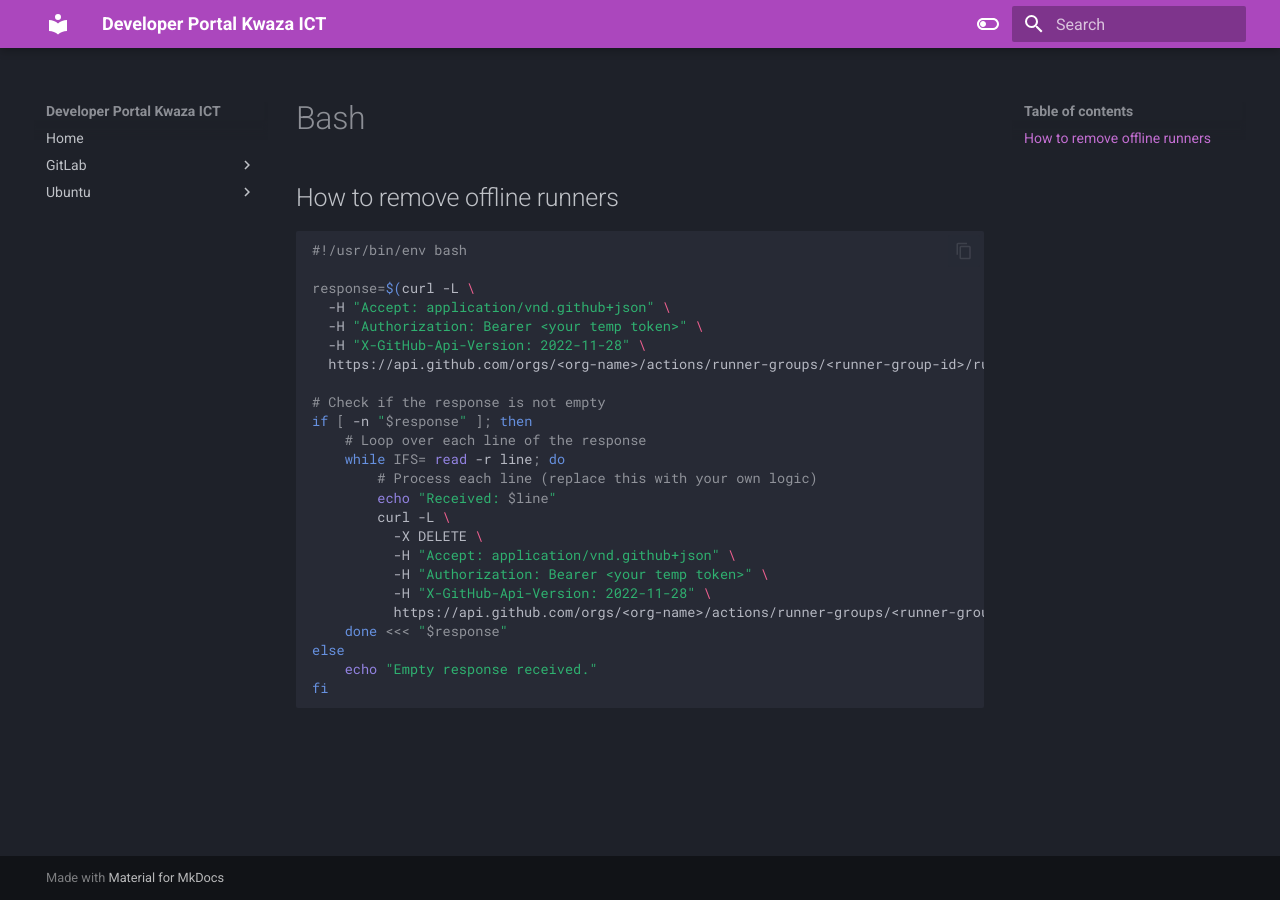
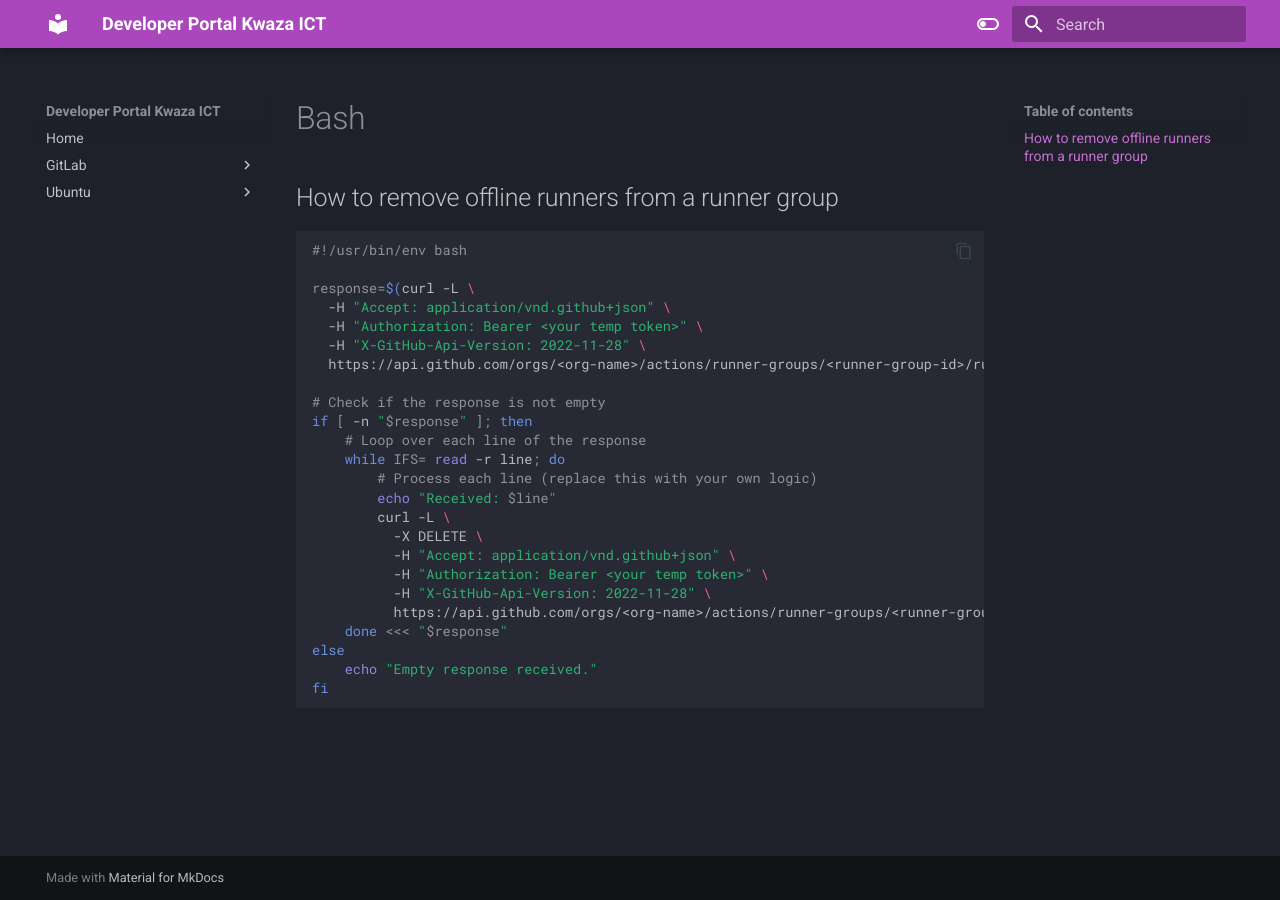
Before and after one commit to Kwaza-ICT/ops-portal, an MkDocs documentation site: the page built from docs/github-runners/bash.md, in a window 1280 px wide. Built offline with MkDocs 1.6.1 and Material for MkDocs 9.7.7, drawn with Linux system fonts in a browser that asks for light colours.

Commit message:
remove offline runners

````diff
--- a/docs/github-runners/bash.md
+++ b/docs/github-runners/bash.md
@@ -1,4 +1,4 @@
-## How to remove offline runners
+## How to remove offline runners from a runner group
 
 ```shell
 #!/usr/bin/env bash
````
